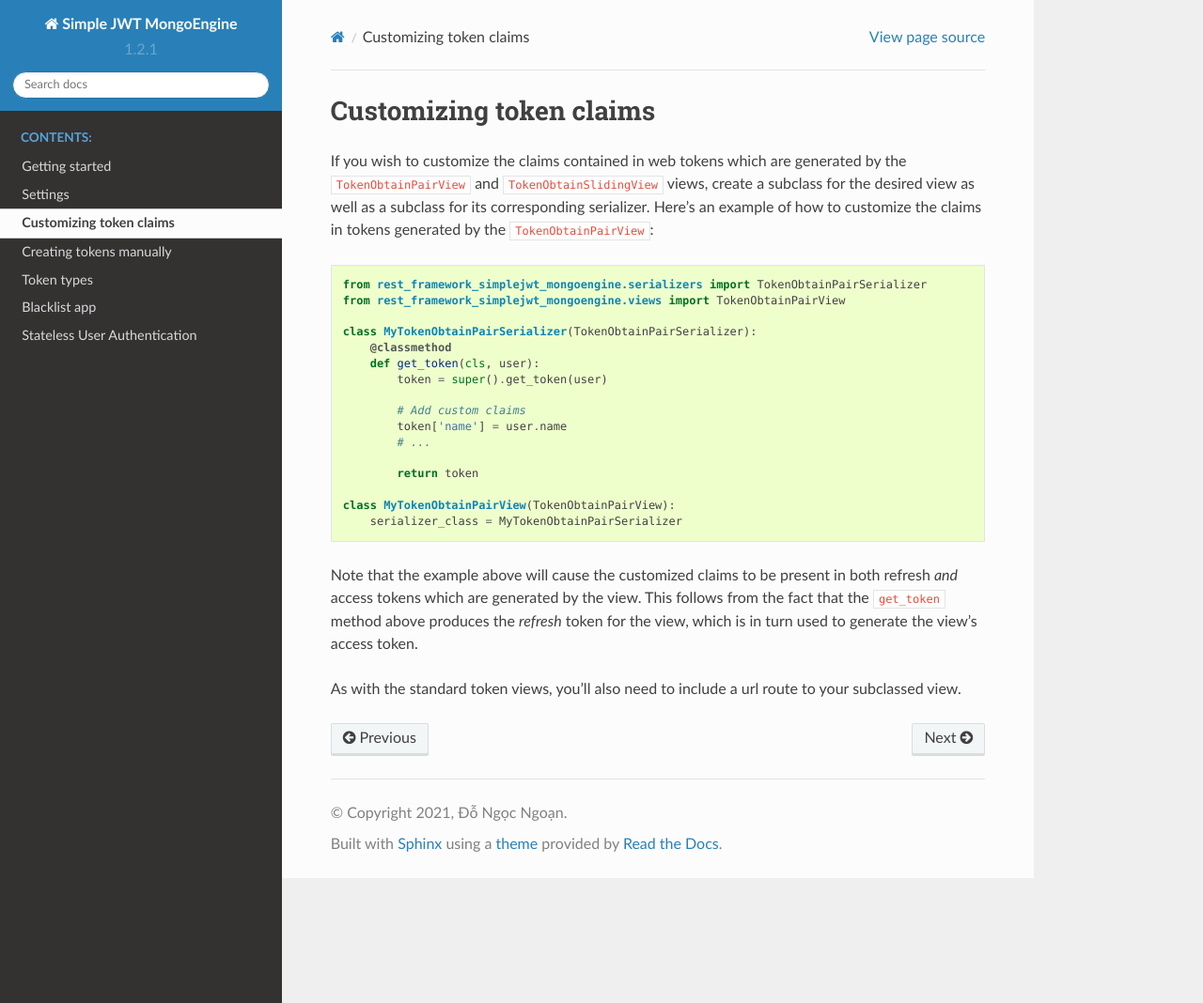
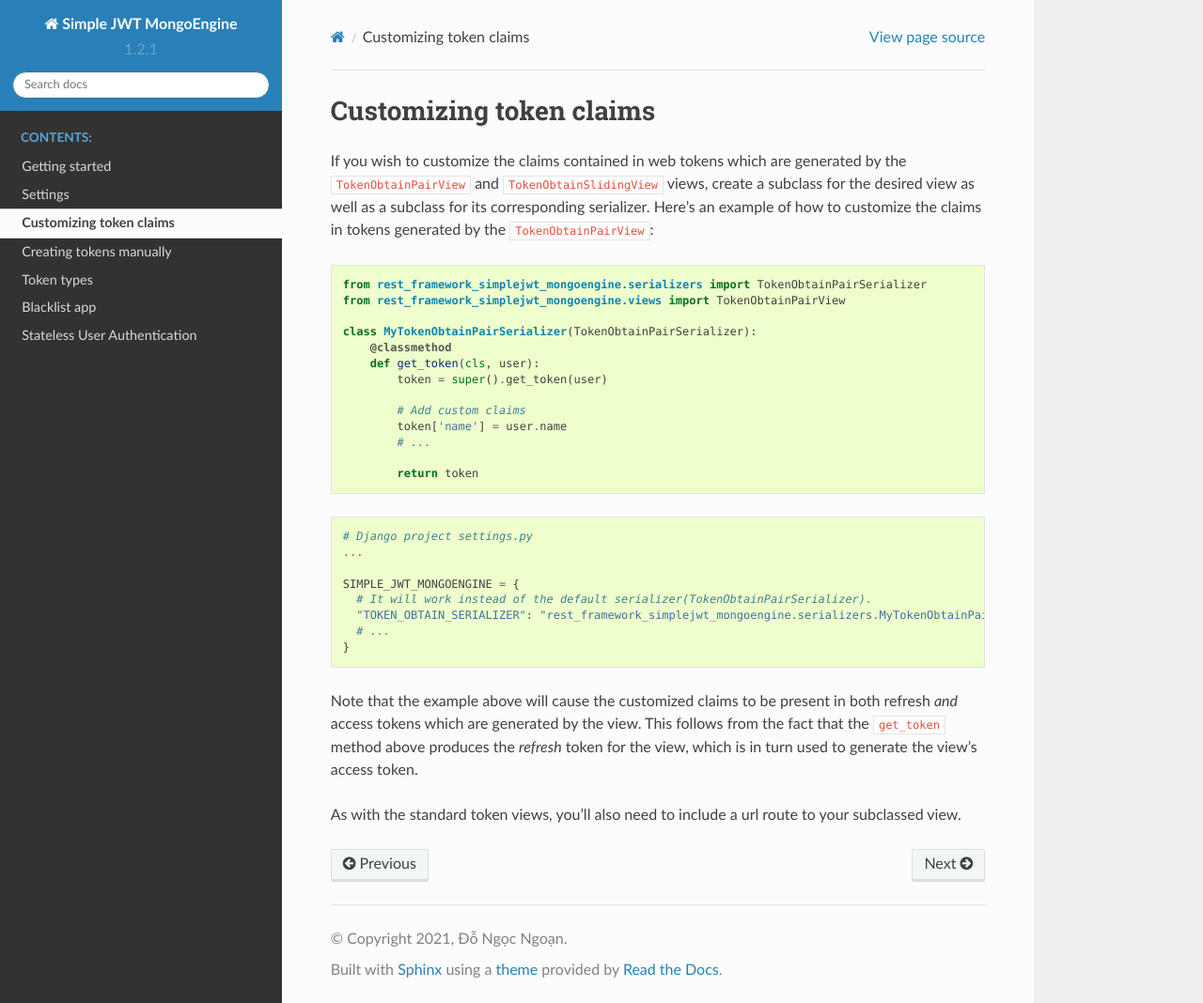
Before and after one commit to ngocngoan/djangorestframework-simplejwt-mongoengine, a Sphinx documentation site: the page built from docs/customizing_token_claims.rst, in a window 1280 px wide and 1068 px high. Shown: the whole window at 94% size. Built offline with Sphinx 7.4.7 and the Read the Docs theme 2.0.0, drawn with Linux system fonts in a browser that asks for light colours.

Commit message:
Update documentation on customizing token claims

```diff
--- a/docs/customizing_token_claims.rst
+++ b/docs/customizing_token_claims.rst
@@ -25,8 +25,16 @@ generated by the ``TokenObtainPairView``:
 
           return token
 
-  class MyTokenObtainPairView(TokenObtainPairView):
-      serializer_class = MyTokenObtainPairSerializer
+.. code-block:: python
+
+  # Django project settings.py
+  ...
+
+  SIMPLE_JWT_MONGOENGINE = {
+    # It will work instead of the default serializer(TokenObtainPairSerializer).
+    "TOKEN_OBTAIN_SERIALIZER": "rest_framework_simplejwt_mongoengine.serializers.MyTokenObtainPairSerializer",
+    # ...
+  }
 
 Note that the example above will cause the customized claims to be present in
 both refresh *and* access tokens which are generated by the view.  This follows
--- a/docs/settings.rst
+++ b/docs/settings.rst
@@ -36,14 +36,14 @@ Some of Simple JWT MongoEngine's behavior can be customized through settings var
 
         "AUTH_TOKEN_CLASSES": ("rest_framework_simplejwt_mongoengine.tokens.AccessToken",),
         "TOKEN_TYPE_CLAIM": "token_type",
+        "TOKEN_USER_CLASS": "rest_framework_simplejwt_mongoengine.models.TokenUser",
 
         "JTI_CLAIM": "jti",
-
-        "TOKEN_USER_CLASS": "rest_framework_simplejwt_mongoengine.models.TokenUser",
 
         "SLIDING_TOKEN_REFRESH_EXP_CLAIM": "refresh_exp",
         "SLIDING_TOKEN_LIFETIME": timedelta(minutes=5),
         "SLIDING_TOKEN_REFRESH_LIFETIME": timedelta(days=1),
+
         "TOKEN_OBTAIN_SERIALIZER": "rest_framework_simplejwt_mongoengine.serializers.TokenObtainPairSerializer",
         "TOKEN_REFRESH_SERIALIZER": "rest_framework_simplejwt_mongoengine.serializers.TokenRefreshSerializer",
         "TOKEN_VERIFY_SERIALIZER": "rest_framework_simplejwt_mongoengine.serializers.TokenVerifySerializer",
```
